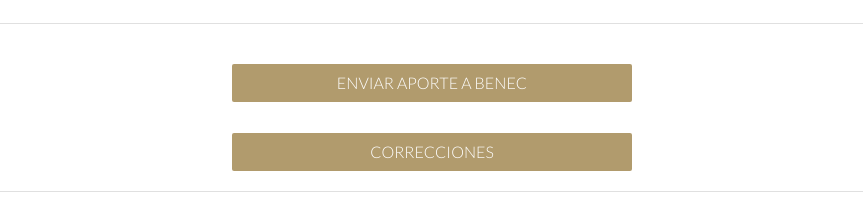
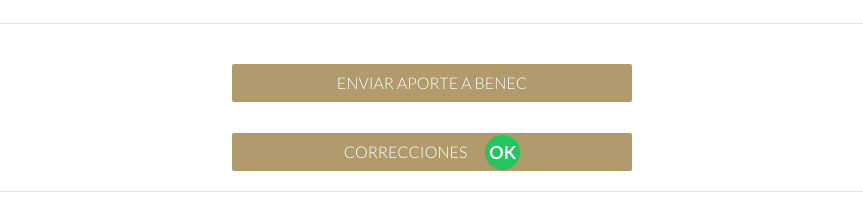
Before and after one commit to orbimatrix/Conscious-path, a Next.js app: page /usuario in a window 1280 px wide. Shown: the part 1780-2003 px from the top of the page, without its empty margins (208-1071 px from the left). Built offline with nearby package versions, Linux system fonts and the light colour scheme; no server answers; the database is empty; sample sign-in values are in the browser's storage.

Commit message:
Enhance ActionButtons Component with Notification Badges
- Updated ActionButtons component to display a notification badge for corrections count, showing "OK" when there are no corrections.
- Added new CSS class for the "OK" badge to improve visual feedback and user experience.

```diff
--- a/src/app/components/ActionButtons.tsx
+++ b/src/app/components/ActionButtons.tsx
@@ -59,8 +59,10 @@
                     onClick={handleCorrectionsClick}
                 >
                     CORRECCIONES
-                    {correctionsCount > 0 && (
+                    {correctionsCount > 0 ? (
                         <div className="usuario-notification-badge">{correctionsCount}</div>
+                    ) : (
+                        <div className="usuario-ok-badge">OK</div>
                     )}
                 </button>
             </section>
--- a/src/app/usuario/usuario.css
+++ b/src/app/usuario/usuario.css
@@ -529,6 +529,21 @@
   margin-left: 10px;
 }
 
+.usuario-ok-badge {
+  position: static;
+  background: #22c55e;
+  color: white;
+  border-radius: 50%;
+  width: 35px;
+  height: 35px;
+  display: flex;
+  align-items: center;
+  justify-content: center;
+  font-size: 18px;
+  font-weight: 600;
+  margin-left: 10px;
+}
+
 /* Unified Info Section */
 .usuario-unified-section {
   padding: 20px;
```
